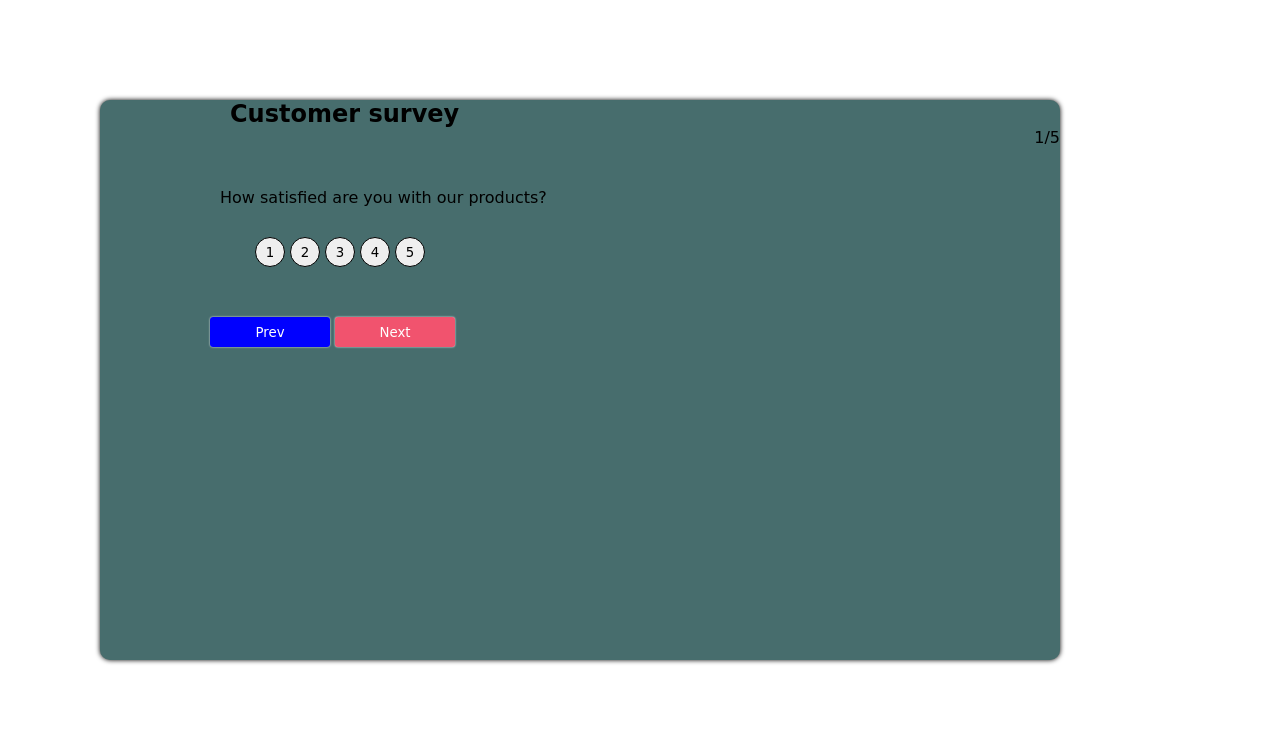
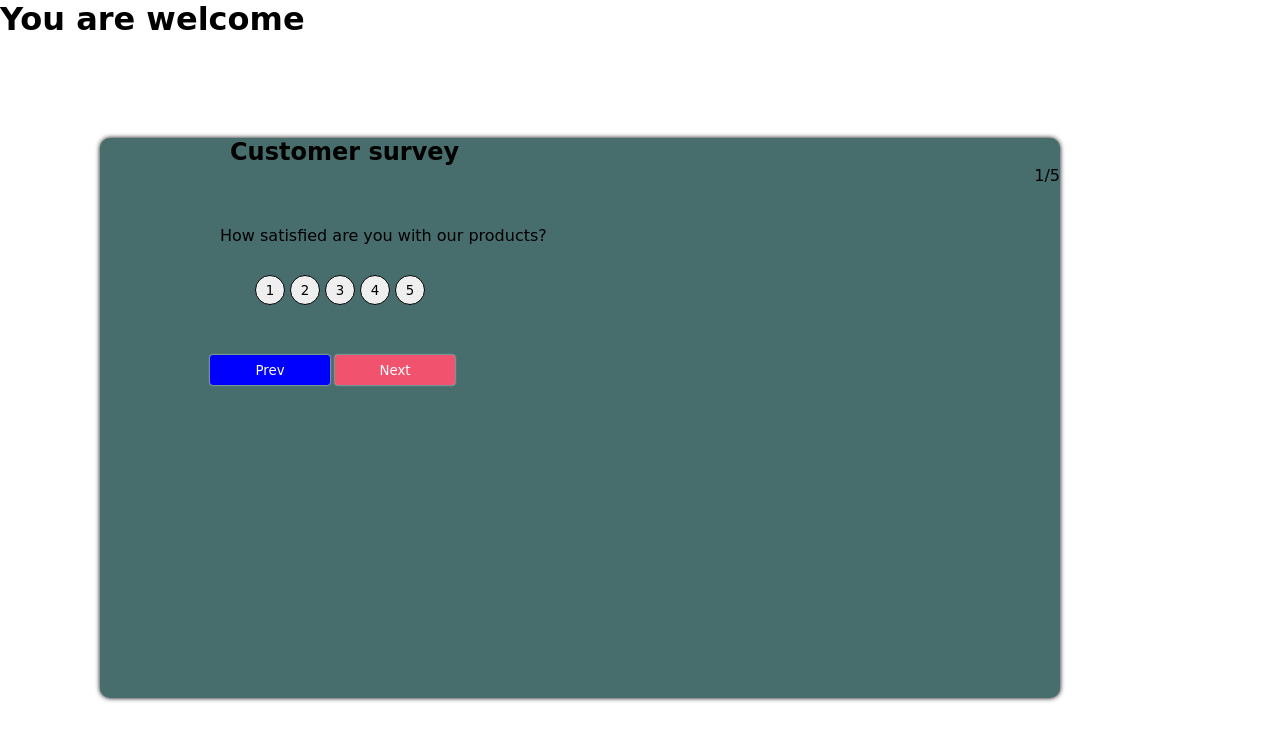
Before and after one commit to Elissa-DI/codeInbound, a plain HTML site: page index.html in a window 1280 px wide. Drawn offline with Linux system fonts and the light colour scheme.

Commit message:
Added new features

```diff
--- a/index.html
+++ b/index.html
@@ -39,6 +39,9 @@
     <link rel="stylesheet" href="styles.css" />
   </head>
   <body>
+    <div class="start">
+      <h1>You are welcome</h1>
+    </div>
     <div class="container">
       <div class="heading">
         <h2>Customer survey</h2>
--- a/styles.css
+++ b/styles.css
@@ -58,4 +58,5 @@
   .input {
     width: 380px;
     height: 50px;
+    box-shadow: 0px 0px 3px
   }
```
